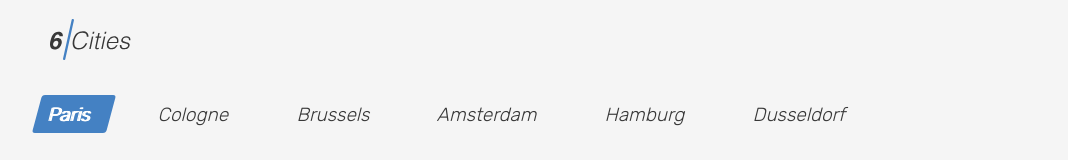
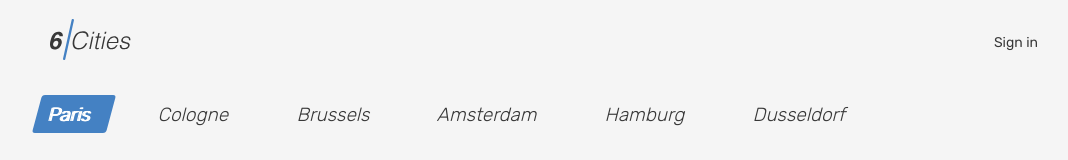
Before and after one commit to htmlacademy-react/794021-six-cities-simple-12, a React (Create React App) app in the folder project/: page / in a window 1280 px wide. Shown: the top 160 px of the page, without its empty margins (92-1160 px from the left). Built offline with nearby package versions, Linux system fonts and the light colour scheme; no server answers.

Commit message:
refactor: change <Header> props

```diff
--- a/project/src/components/app/app.tsx
+++ b/project/src/components/app/app.tsx
@@ -20,9 +20,16 @@ type AppProps = {
 function App(props: AppProps): JSX.Element {
   const authorizationStatus = useAppSelector((state) => state.authorizationStatus);
   const isFetchedOffers = useAppSelector((state) => state.isFetchedOffers);
+  const userLogin = useAppSelector((state) => state.userLogin);
   const dispatch = useAppDispatch();
 
-  const headerBlock = <Header />;
+  const headerBlock = (
+    <Header
+      isAuthorized={authorizationStatus === AuthorizationStatus.Authorized}
+      isNotAuthorized={authorizationStatus === AuthorizationStatus.NotAuthorized}
+      userLogin={userLogin}
+    />
+  );
   authorizationStatus === AuthorizationStatus.Unknown && dispatch(checkIfUserAuthorized());
   !isFetchedOffers && dispatch(fetchOffers());
 
```
